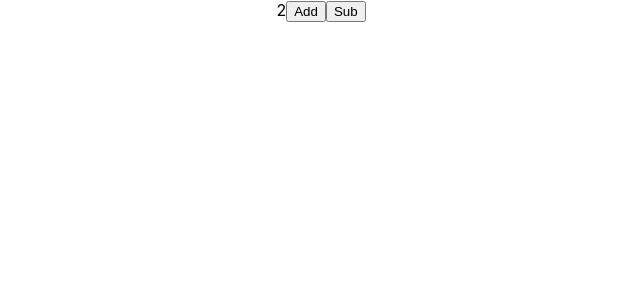
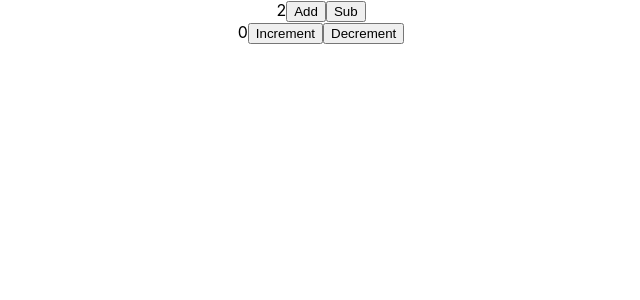
Before and after one commit to hiwafa/redux-tutorial, a React (Create React App) app: page / in a window 1280 px wide. Shown: the top 300 px of the page, without its empty margins (319-959 px from the left). Built offline with nearby package versions, Linux system fonts and the light colour scheme.

Commit message:
redux toolkit implemented

```diff
--- a/src/App.js
+++ b/src/App.js
@@ -2,7 +2,10 @@ import logo from './logo.svg';
 import './App.css';
 
 import { createStore } from "redux";
-import { Provider, connect } from 'react-redux';
+import { Provider, connect, useSelector, useDispatch } from 'react-redux';
+import { configureStore } from '@reduxjs/toolkit';
+import toolkitReducer, { increment, decrement } from './CounterSlice';
+
 
 const initialState = {
   counter: 2
@@ -25,13 +28,20 @@ const myReducer = (state = initialState, action) => {
 
 }
 
-const store = createStore(myReducer);
+// const store = createStore(myReducer);
+const store = configureStore({
+  reducer: {
+    counter1: myReducer,
+    counter2: toolkitReducer
+  }
+})
 
 function App() {
   return (
     <div className="App">
      <Provider store={store}>
       <MyCounterWithData />
+      <NewCounter />
      </Provider>
     </div>
   );
@@ -40,8 +50,10 @@ function App() {
 
 
 const mapStateToProps = (state)=> {
+  console.log("s: ", state);
   return {
-    ...state
+    ...state,
+    counter: state.counter1.counter
   }
 }
 
@@ -58,6 +70,21 @@ const mapDispatchToProps = (dispatch)=> {
   }
 }
 
+
+const NewCounter = ()=> {
+  const mycount = useSelector(state => {
+    console.log("cnt: ", state);
+    return state.counter2.counter;
+  })
+  const dispatch = useDispatch();
+  return (
+    <div>
+      {mycount}
+      <button onClick={()=> dispatch(increment())}>Increment</button>
+      <button onClick={()=> dispatch(decrement())}>Decrement</button>
+    </div>
+  )
+}
 
 const MyCounter = (props)=> {
 
--- /dev/null
+++ b/src/CounterSlice.js
@@ -0,0 +1,22 @@
+import { createSlice, configureStore } from "@reduxjs/toolkit";
+
+
+
+const counterSlice = createSlice({
+    name: "CounterSlice",
+    initialState: {
+        counter: 0
+    },
+    reducers: {
+        increment: state => {
+            state.counter += 1;
+        },
+        decrement: state => {
+            state.counter -= 1;
+        }
+    }
+});
+
+
+export const {increment, decrement} = counterSlice.actions;
+export default counterSlice.reducer;
```
